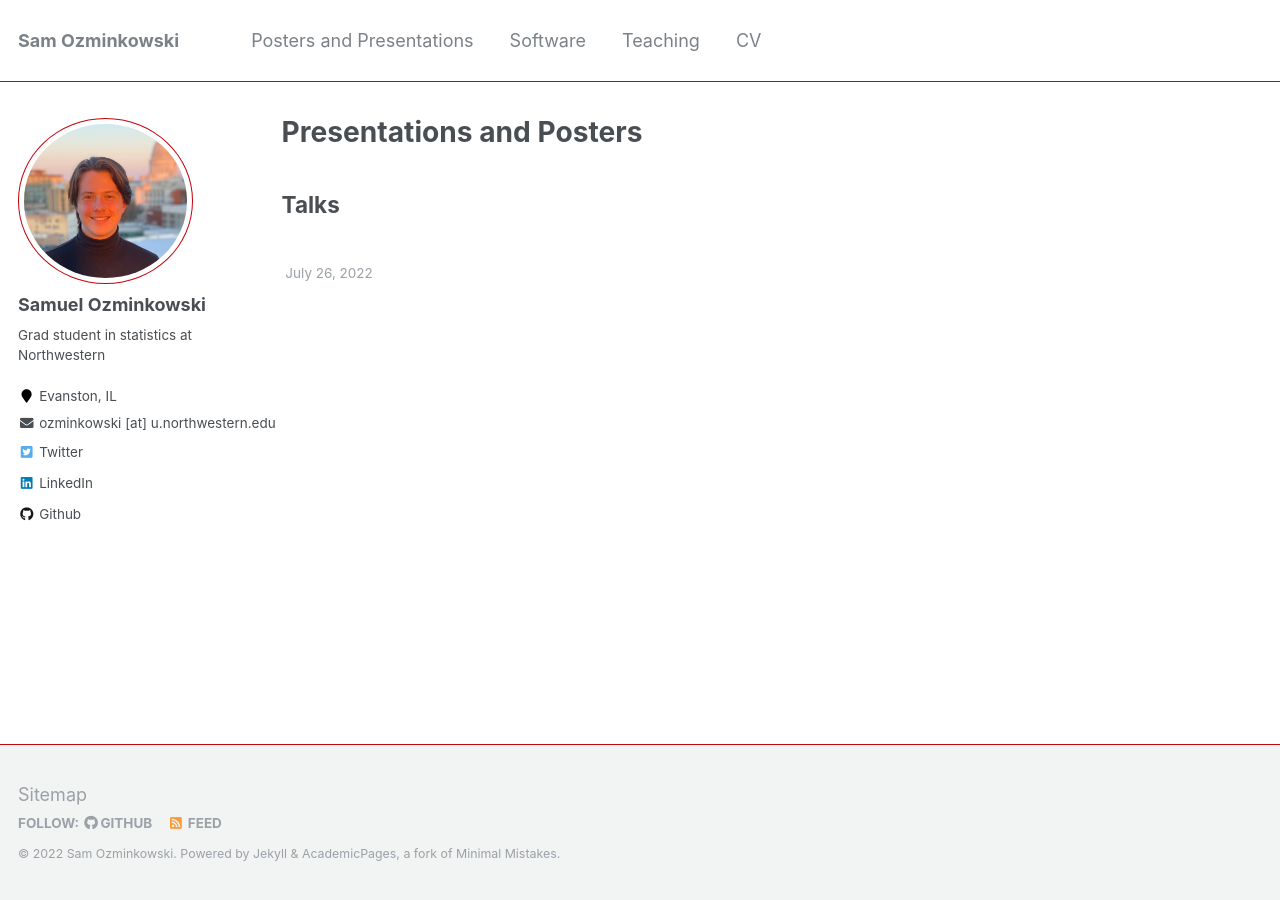
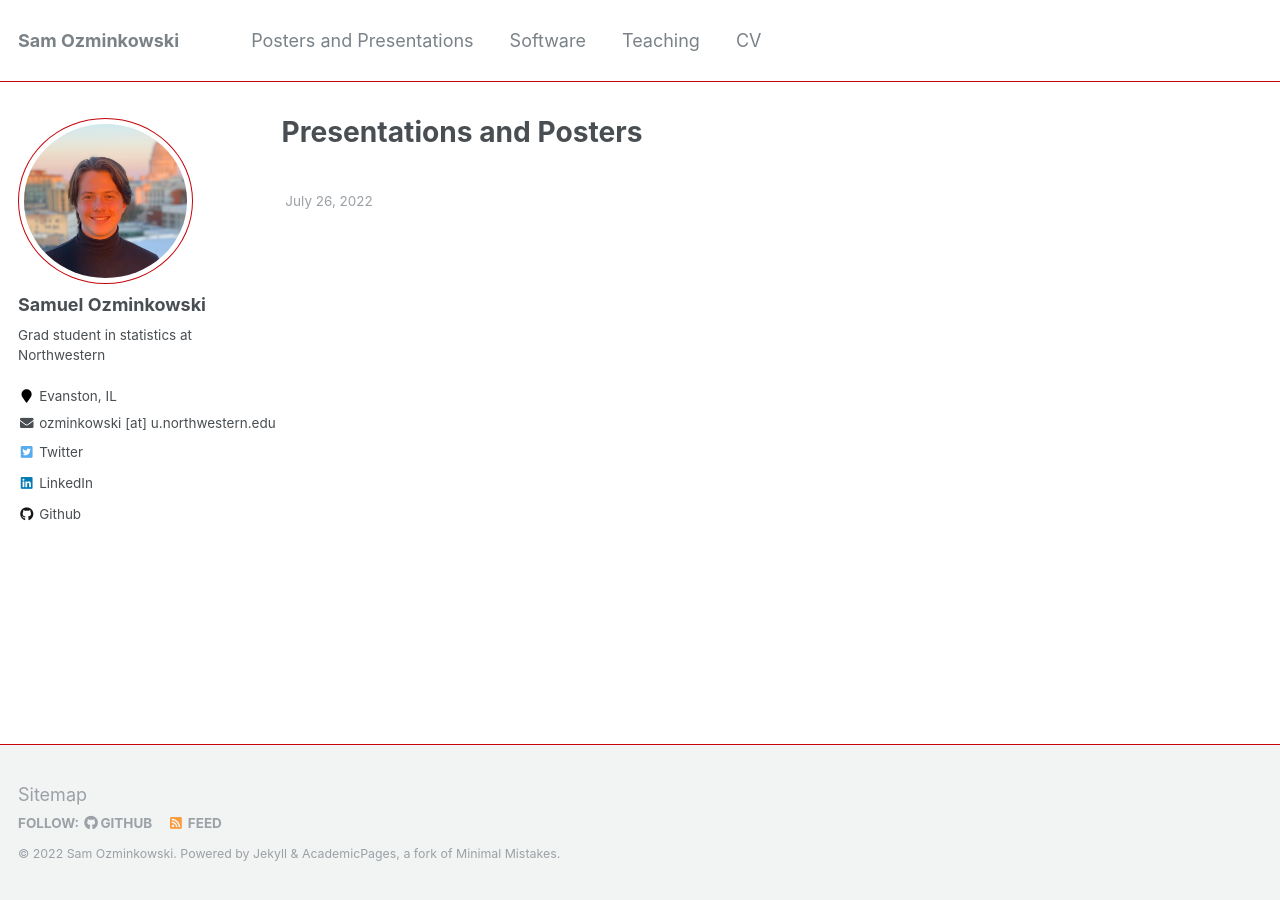
Before and after one commit to samozm/samozm.github.io, a Jekyll site: the page built from _pages/talks.html, in a window 1280 px wide. Built offline with Jekyll 4.4.1, drawn with Linux system fonts in a browser that asks for light colours.

Commit message:
try this

```diff
--- a/_pages/talks.html
+++ b/_pages/talks.html
@@ -6,9 +6,6 @@ author_profile: true
 ---
 
 {% include base_path %}
-
-<h2> Talks </h2>
-
 {% for post in site.talks reversed %}
   {% include archive-single-talk.html %}
 {% endfor %}
```
